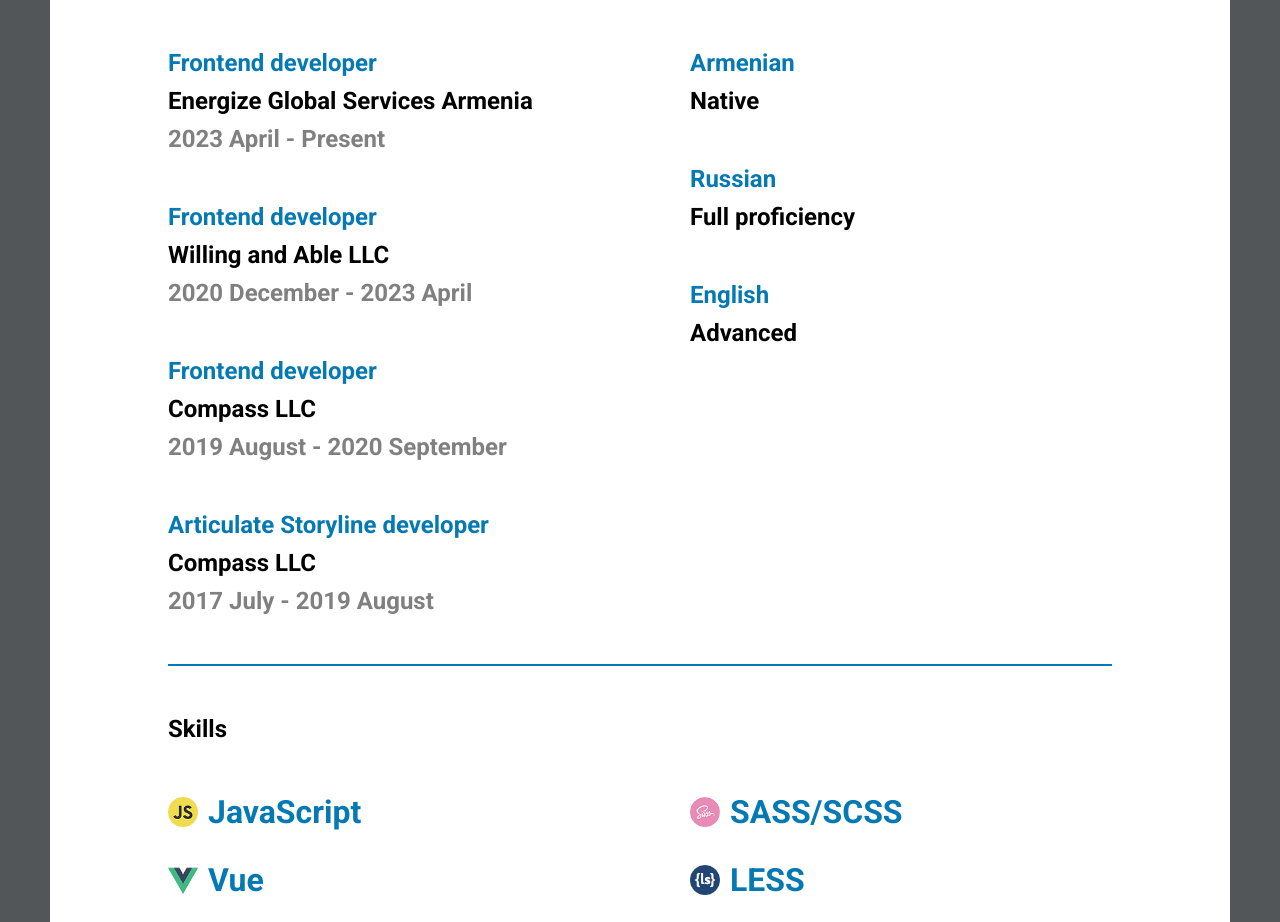
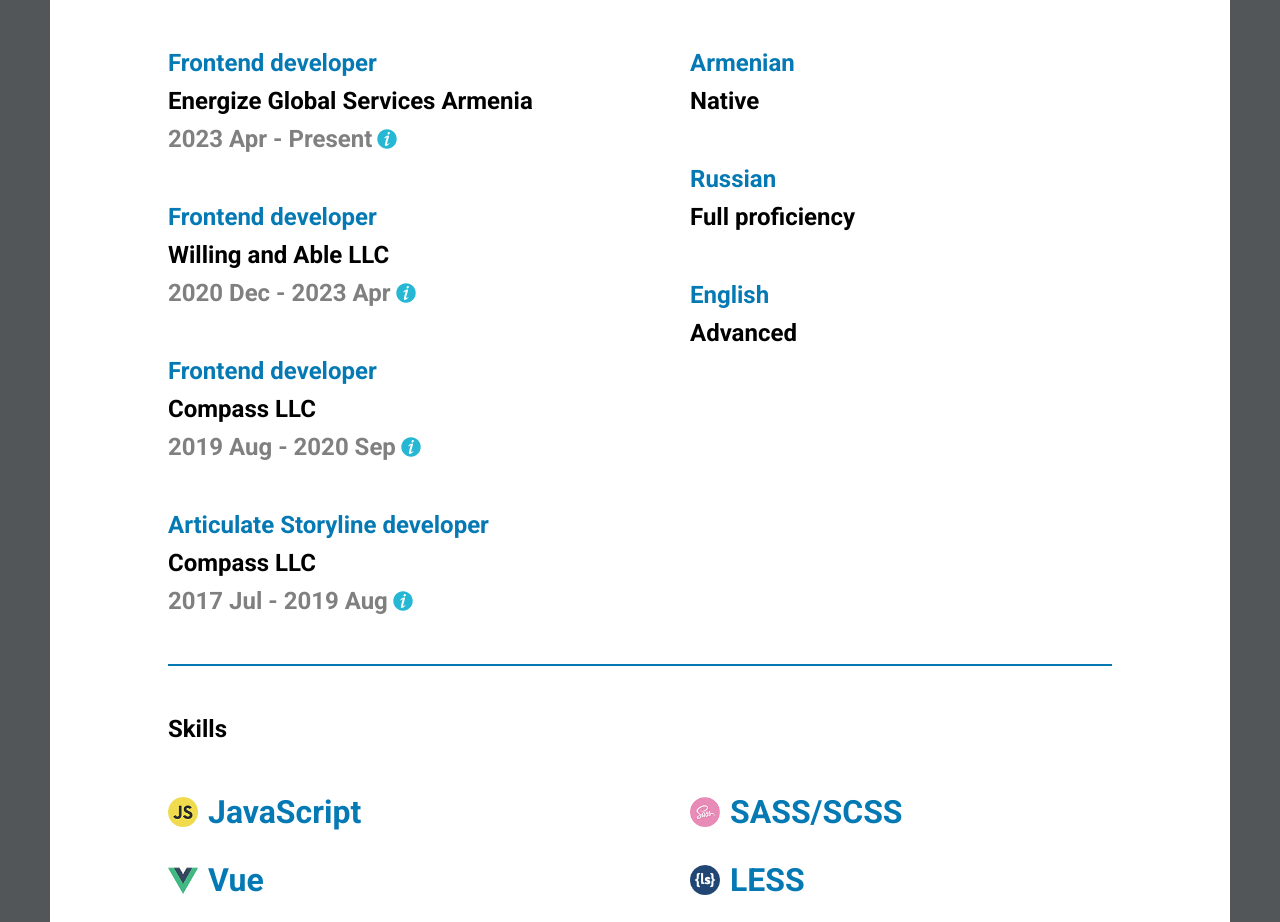
Before and after one commit to HovhannesKeshishyan/cv, a React (Vite) app: page / in a window 1280 px wide. Shown: the part 893-1815 px from the top of the page. Built offline with nearby package versions, Linux system fonts and the light colour scheme.

Commit message:
add tooltip for work duration

```diff
--- a/package.json
+++ b/package.json
@@ -11,12 +11,15 @@
   },
   "dependencies": {
     "@reduxjs/toolkit": "^1.9.5",
+    "luxon": "^3.3.0",
     "react": "^18.2.0",
     "react-dom": "^18.2.0",
     "react-redux": "^8.0.7",
+    "react-tooltip": "^5.14.0",
     "typeface-roboto": "^1.1.13"
   },
   "devDependencies": {
+    "@types/luxon": "^3.3.0",
     "@types/react": "^18.0.37",
     "@types/react-dom": "^18.0.11",
     "@typescript-eslint/eslint-plugin": "^5.59.0",
--- /dev/null
+++ b/src/components/experience-duration/ExperienceDuration.module.scss
@@ -0,0 +1,5 @@
+img.info_icon {
+  width: 20px;
+  height: 20px;
+  cursor: pointer;
+}
--- /dev/null
+++ b/src/components/experience-duration/ExperienceDuration.tsx
@@ -0,0 +1,31 @@
+import React from "react";
+import { IExperiences } from "../../store/reduceers/author/types";
+import { useDateDiff } from "../../hooks/useDateDiff";
+import { Tooltip as ReactTooltip } from "react-tooltip";
+import InfoIcon from "@/assets/icons/info.svg";
+import styles from "./ExperienceDuration.module.scss";
+
+
+interface IExperienceDurationProp {
+  experience: IExperiences;
+}
+
+export const ExperienceDuration: React.FC<IExperienceDurationProp> = ({
+  experience,
+}) => {
+  const diff = useDateDiff(experience.year.from, experience.year.to);
+  return (
+    <>
+      <img
+        src={InfoIcon}
+        className={styles.info_icon}
+        alt="Information icon"
+        data-tooltip-id={`duration-${experience.id}`}
+        data-tooltip-content={diff}
+        data-tooltip-place="top"
+        data-tooltip-variant="info"
+      />
+      <ReactTooltip id={`duration-${experience.id}`} />
+    </>
+  );
+};
--- a/src/components/experience-list/ExperienceList.module.scss
+++ b/src/components/experience-list/ExperienceList.module.scss
@@ -20,6 +20,9 @@
 
     .year {
       color: var(--text-color-secendary);
+      display: flex;
+      align-items: center;
+      gap: 5px;
     }
   }
 }
--- a/src/components/experience-list/ExperienceList.tsx
+++ b/src/components/experience-list/ExperienceList.tsx
@@ -1,6 +1,9 @@
 import React from "react";
 import styles from "./ExperienceList.module.scss";
 import { useTypedSelector } from "../../hooks/useTypedSelector";
+import { ExperienceDuration } from "../experience-duration/ExperienceDuration";
+import { getExperiencePeriod } from "../../services/helpers";
+
 
 export const ExperienceList: React.FC = () => {
   let experiences = useTypedSelector((state) => state.author.experiences);
@@ -11,9 +14,12 @@
       <div className={styles.experience} key={experience.id}>
         <div className={styles.role}>{experience.role}</div>
         <div className={styles.company_name}>{experience.company}</div>
-        <div
-          className={styles.year}
-        >{`${experience.year.from} - ${experience.year.to}`}</div>
+        <div className={styles.year}>
+          <span>
+            {getExperiencePeriod(experience.year.from, experience.year.to)}
+          </span>
+          <ExperienceDuration experience={experience} />
+        </div>
       </div>
     );
   });
--- a/src/components/the-header/TheHeader.module.scss
+++ b/src/components/the-header/TheHeader.module.scss
@@ -50,6 +50,10 @@
     img {
       border-radius: 100%;
     }
+
+    h1 {
+      margin: 10px 0;
+    }
   }
 }
 
--- /dev/null
+++ b/src/hooks/useDateDiff.ts
@@ -0,0 +1,33 @@
+import { useEffect, useState } from "react";
+import { DateTime } from "luxon";
+
+export const useDateDiff = (from: string, to: string) => {
+  const [difference, setDifference] = useState("");
+  useEffect(() => {
+    const fromDate = DateTime.fromISO(from);
+    const toDate =
+      to.toLowerCase() === "present" ? getToday() : DateTime.fromISO(to);
+    const diff = toDate.diff(fromDate, ["years", "months"]);
+    const years = diff.years;
+    const months = Math.round(diff.months);
+
+    const years_str = years > 1 ? "years" : "year";
+    const months_str = months > 1 ? "months" : "month";
+
+    const result: string[] = [];
+    if (years > 0) result.push(`${years} ${years_str}`);
+    if (months > 0) result.push(`${months} ${months_str}`);
+    setDifference(result.join(", "));
+  }, [from, to]);
+
+  return difference;
+};
+
+const getToday = () => {
+  const todayObj = DateTime.local();
+  const { day, month, year } = todayObj;
+  const day_string = day < 9 ? "0" + day : day.toString();
+  const month_string = month < 9 ? "0" + month : month.toString();
+  const year_string = year.toString();
+  return DateTime.fromISO(`${year_string}-${month_string}-${day_string}`);
+};
--- /dev/null
+++ b/src/services/helpers.ts
@@ -0,0 +1,12 @@
+import { DateTime } from "luxon";
+
+export const getExperiencePeriod = (from: string, to: string): string => {
+  const fromDate = DateTime.fromISO(from);
+  const toDate =
+    to.toLowerCase() === "present" ? "Present" : DateTime.fromISO(to);
+
+  const from_str = `${fromDate.year} ${fromDate.monthShort}`;
+  const to_str = toDate === "Present" ? "Present" : `${toDate.year} ${toDate.monthShort}`;
+
+  return `${from_str} - ${to_str}`;
+};
--- a/src/store/reduceers/author/author-slice.ts
+++ b/src/store/reduceers/author/author-slice.ts
@@ -5,38 +5,38 @@
   {
     id: "egs",
     company: "Energize Global Services Armenia",
-    year: { from: "2023 April", to: "Present" },
+    year: { from: "2023-04-17", to: "Present" },
     role: "Frontend developer",
   },
   {
     id: "willing",
     company: "Willing and Able LLC",
-    year: { from: "2020 December", to: "2023 April" },
+    year: { from: "2020-12-09", to: "2023-04-14" },
     role: "Frontend developer",
   },
   {
     id: "compass_2",
     company: "Compass LLC",
-    year: { from: "2019 August", to: "2020 September" },
+    year: { from: "2019-08-01", to: "2020-09-01" },
     role: "Frontend developer",
   },
   {
     id: "compass_1",
     company: "Compass LLC",
-    year: { from: "2017 July", to: "2019 August" },
+    year: { from: "2017-07-01", to: "2019-08-01" },
     role: "Articulate Storyline developer",
   },
   {
     id: "stuyg",
     company: "Stuyg LLC",
-    year: { from: "2014 April", to: "2016 October" },
+    year: { from: "2014-04-01", to: "2016-10-01" },
     role: "Accountant",
     hide: true
   },
   {
     id: "mag",
     company: "M.A.G. Shinanyut LLC",
-    year: { from: "2012 August", to: "2013 August" },
+    year: { from: "2012-08-01", to: "2013-08-01" },
     role: "Accountant",
     hide: true
   },
```
Also changed, not shown: src/assets/icons/info.svg (added), 1 other file (tests, documents, lock files or other folders).
